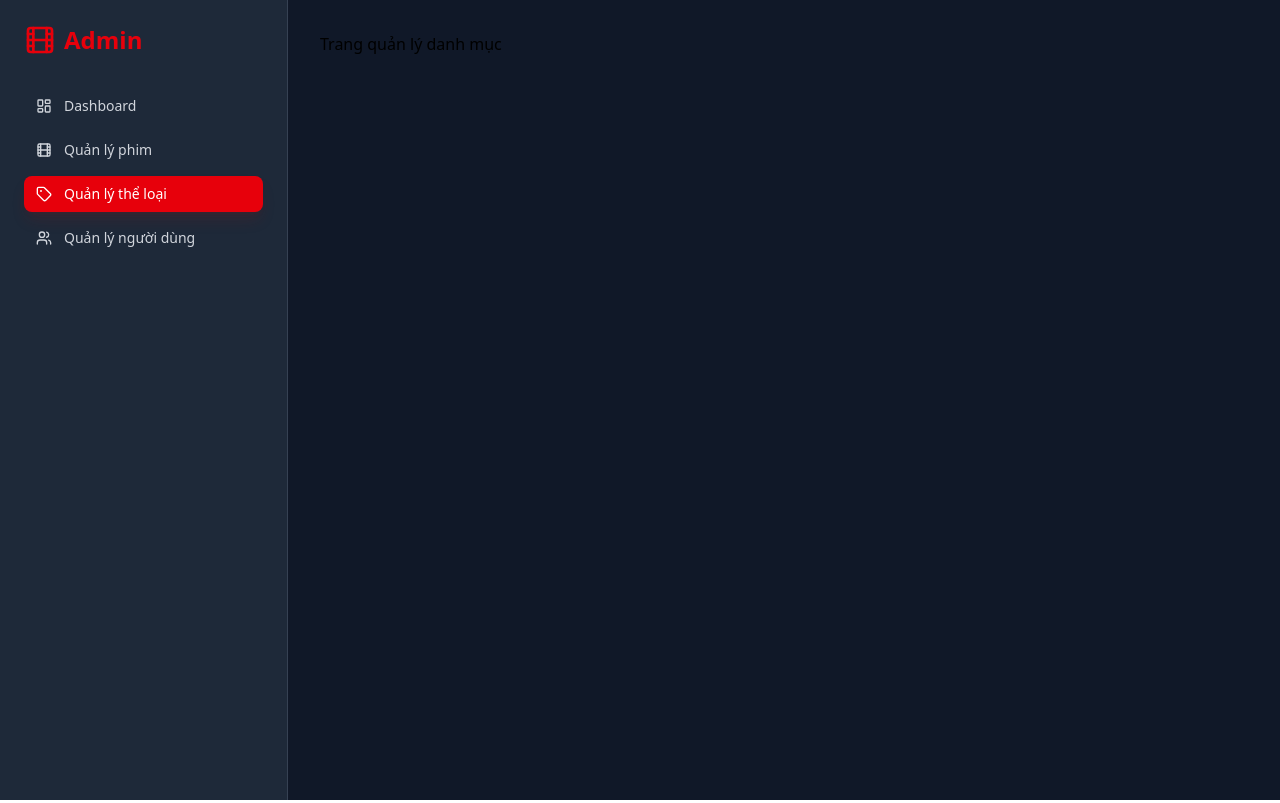
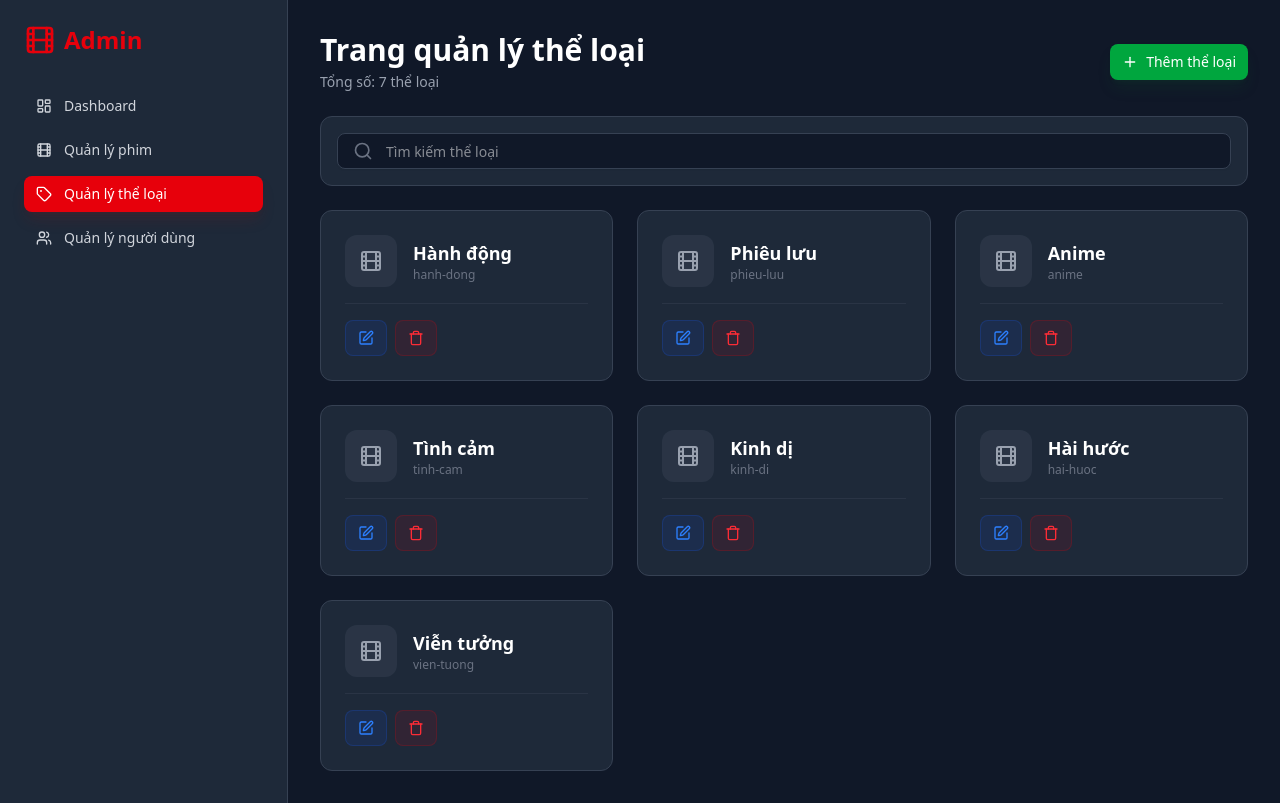
Before and after one commit to daubong240705-art/BTL_LT_WEB, a Next.js app in the folder frontend/: page /admin/categories in a window 1280 px wide. Built offline with nearby package versions, Linux system fonts and the light colour scheme; data requests are answered from the project's data file.

Commit message:
trang quản lý thể loại

```diff
--- /dev/null
+++ b/frontend/app/admin/categories/CategoryTable.tsx
@@ -0,0 +1,86 @@
+import { Category } from "@/app/types/movie"
+import { Button } from "@/components/ui/button";
+import { Input } from "@/components/ui/input";
+import { Edit, Film, Plus, Search, Trash } from "lucide-react";
+
+
+type Props = {
+    categories: Category[],
+    isLoading: boolean
+};
+
+export default function CategoryTable({ categories, isLoading }: Props) {
+    return (
+        <div>
+            <div className="space-y-6">
+                <div className="flex items-center justify-between gap-4">
+                    <div>
+                        <h1 className="text-3xl font-bold text-white">Trang quản lý thể loại</h1>
+                        <p className="text-gray-400 text-sm mt-1">Tổng số: {categories.length} thể loại</p>
+                    </div>
+                    <Button
+                        // onClick={() => {
+                        //     setMode("add");
+                        //     setOpen(true);
+                        // }}
+                        className="flex items-center gap-2 bg-green-600 hover:bg-green-700 text-white px-6 py-2.5 rounded-lg transition-colors font-medium shadow-lg shadow-green-900/20">
+                        <Plus className="w-5 h-5" />
+                        <span>Thêm thể loại</span>
+                    </Button>
+                </div>
+
+                <div className="bg-gray-800 p-4 rounded-xl border border-gray-700">
+                    <div className="relative">
+                        <Input
+                            type="text"
+                            placeholder="Tìm kiếm thể loại"
+                            className="w-full  bg-gray-900 text-white pl-12 pr-4  rounded-lg focus:outline-none focus:ring-2 focus:ring-red-600 border border-gray-700" />
+                        <Search className="absolute left-4 top-1/2 -translate-y-1/2 w-5 h-5 text-gray-500" />
+                    </div>
+                </div>
+
+
+
+                <div className="grid grid-cols-3 gap-6">
+                    {categories.map((cat) => (
+                        <div key={cat.id}
+                            className="bg-gray-800 rounded-xl p-6 border border-gray-700 hover:border-gray-600 transition-all group hover:-translate-y-1">
+                            <div className="flex items-center justify-between mb-4">
+                                <div className="flex items-center gap-4">
+                                    <div className="bg-gray-700/50 p-3.5 rounded-xl group-hover:bg-green-600/20 transition-colors">
+                                        <Film className="w-6 h-6 text-gray-400 group-hover:text-green-400 transition-colors" />
+                                    </div>
+                                    <div>
+                                        <h3 className="text-lg font-bold text-white group-hover:text-green-400 transition-colors">{cat.name}</h3>
+                                        <p className="text-gray-500 text-xs">{cat.slug}</p>
+                                    </div>
+                                </div>
+                            </div>
+                            <div className="flex items-center justify-between pt-4 border-t border-gray-700/50">
+                                <div className="flex gap-2">
+                                    <Button className="p-2 bg-blue-600/10 hover:bg-blue-600 text-blue-500 hover:text-white rounded-lg transition-colors border border-blue-600/20">
+                                        <Edit className="w-4 h-4" />
+                                    </Button>
+                                    <Button className="p-2 bg-red-600/10 hover:bg-red-600 text-red-500 hover:text-white rounded-lg transition-colors border border-red-600/20">
+                                        <Trash className="w-4 h-4" />
+                                    </Button>
+                                </div>
+                            </div>
+
+                        </div>
+                    ))}
+                </div>
+
+                {isLoading && (
+
+                    <div className="flex flex-col items-center justify-center py-20 bg-gray-800/30 rounded-xl border border-dashed border-gray-700">
+                        <Film className="w-16 h-16 text-gray-600 mb-4" />
+                        <h3 className="text-xl font-semibold text-white mb-2">Đang tải thể loại...</h3>
+                    </div>
+
+                )}
+            </div >
+
+        </div>
+    )
+}
--- a/frontend/app/admin/categories/page.tsx
+++ b/frontend/app/admin/categories/page.tsx
@@ -1,7 +1,15 @@
+"use client"
+import { fetchCategories } from "@/lib/api/categories";
+import { useQuery } from "@tanstack/react-query";
+import CategoryTable from "./CategoryTable";
+
 export default function AdminCategoriesPage() {
+    const { data: categories = [], isLoading } = useQuery({
+        queryKey: ["categories"],
+        queryFn: fetchCategories,
+    })
+
     return (
-        <div>
-            <h1>Trang quản lý danh mục</h1>
-        </div>
+        <CategoryTable categories={categories} isLoading={isLoading} />
     );
 }
--- a/frontend/app/admin/movies/MovieTable.tsx
+++ b/frontend/app/admin/movies/MovieTable.tsx
@@ -5,16 +5,16 @@ import { Table, TableBody, TableCell, TableHead, TableHeader, TableRow } from "@
 import { Edit, Plus, Search, Trash2 } from "lucide-react";
 import { useState } from "react";
 import CreateMovieDialog from "./MovieDialog";
-import { fetchMovies } from "@/lib/api/movie";
-import { useQuery } from "@tanstack/react-query";
-import { Movie } from "@/app/types/movie";
+import { Category, Movie } from "@/app/types/movie";
+
 
 type Props = {
     movies: Movie[];
+    categories: Category[];
     isLoading: boolean;
 };
 
-export default function MoviesTable({ movies, isLoading }: Props) {
+export default function MoviesTable({ movies, categories, isLoading }: Props) {
     const [open, setOpen] = useState(false)
     const [mode, setMode] = useState<"add" | "edit">("add");
     const [selectedMovie, setSelectedMovie] = useState<Movie | undefined>();
@@ -31,8 +31,7 @@ export default function MoviesTable({ movies, isLoading }: Props) {
                         setMode("add");
                         setOpen(true);
                     }}
-                    className="flex items-center gap-2 bg-green-600 hover:bg-green-700 text-white px-6 py-2.5 rounded-lg transition-colors font-medium shadow-lg shadow-green-900/20"
-                >
+                    className="flex items-center gap-2 bg-green-600 hover:bg-green-700 text-white px-6 py-2.5 rounded-lg transition-colors font-medium shadow-lg shadow-green-900/20">
                     <Plus className="w-5 h-5" />
                     <span>Thêm phim</span>
                 </Button>
@@ -43,8 +42,7 @@ export default function MoviesTable({ movies, isLoading }: Props) {
                     <Input
                         type="text"
                         placeholder="Tìm kiếm phim"
-                        className="w-full  bg-gray-900 text-white pl-12 pr-4  rounded-lg focus:outline-none focus:ring-2 focus:ring-red-600 border border-gray-700"
-                    />
+                        className="w-full  bg-gray-900 text-white pl-12 pr-4  rounded-lg focus:outline-none focus:ring-2 focus:ring-red-600 border border-gray-700" />
                     <Search className="absolute left-4 top-1/2 -translate-y-1/2 w-5 h-5 text-gray-500" />
                 </div>
             </div>
@@ -56,6 +54,7 @@ export default function MoviesTable({ movies, isLoading }: Props) {
                             <TableRow className="bg-gray-900/50 text-left border-b border-gray-700">
                                 <TableHead className="px-6 py-4 text-gray-400 font-semibold text-sm uppercase tracking-wider">ID</TableHead>
                                 <TableHead className="px-6 py-4 text-gray-400 font-semibold text-sm uppercase tracking-wider">Thông tin phim</TableHead>
+                                <TableHead className="px-6 py-4 text-gray-400 font-semibold text-sm uppercase tracking-wider">Thể loại</TableHead>
                                 <TableHead className="px-6 py-4 text-gray-400 font-semibold text-sm uppercase tracking-wider">Trạng thái</TableHead>
                                 <TableHead className="px-6 py-4 text-gray-400 font-semibold text-sm uppercase tracking-wider">Sửa/xoá</TableHead>
                             </TableRow>
@@ -97,6 +96,22 @@ export default function MoviesTable({ movies, isLoading }: Props) {
                                     </TableCell>
 
                                     <TableCell className="px-6 py-4x">
+                                        <div className="flex flex-wrap gap-1.5">
+                                            {movie.category_ids.slice(0, 2).map((id) => {
+                                                const categoryName = categories.find(c => c.id === id)?.name || id;
+                                                return (
+                                                    <span key={categoryName} className="bg-gray-700 text-gray-300 px-2 py-0.5 rounded text-xs border border-gray-600">
+                                                        {categoryName}
+                                                    </span>);
+                                            })}
+                                            {movie.category_ids.length > 2 && (
+                                                <span className="bg-gray-700 text-gray-300 px-2 py-0.5 rounded text-xs border border-gray-600">
+                                                    +{movie.category_ids.length - 2}
+                                                </span>
+                                            )} </div>
+                                    </TableCell>
+
+                                    <TableCell className="px-6 py-4x">
                                         <span className={`px-2.5 py-1 rounded-full text-xs font-bold border ${movie.status === 'ongoing'
                                             ? 'bg-green-500/10 text-green-500 border-green-500/20'
                                             : 'bg-blue-500/10 text-blue-500 border-blue-500/20'
@@ -116,20 +131,12 @@ export default function MoviesTable({ movies, isLoading }: Props) {
 
                                                 }}
                                                 className="p-2 bg-blue-600/10 hover:bg-blue-600 text-blue-500 hover:text-white rounded-lg transition-colors border border-blue-600/20"
-                                                title="Chỉnh sửa"
-                                            // onClick={() => handleEditMovie(movie)}
-                                            >
+                                                title="Chỉnh sửa">
                                                 <Edit className="w-4 h-4" />
                                             </Button>
                                             <Button
-                                                // onClick={() => setConfirmDialog({
-                                                //     isOpen: true,
-                                                //     movieId: movie.id,
-                                                //     movieTitle: movie.titleVi
-                                                // })}
                                                 className="p-2 bg-red-600/10 hover:bg-red-600 text-red-500 hover:text-white rounded-lg transition-colors border border-red-600/20"
-                                                title="Xóa"
-                                            >
+                                                title="Xóa">
                                                 <Trash2 className="w-4 h-4" />
                                             </Button>
                                         </div>
--- a/frontend/app/types/movie.ts
+++ b/frontend/app/types/movie.ts
@@ -3,7 +3,7 @@
 export interface Category {
     id: number;
     name: string;
-    slug: string;
+    slug?: string;
 }
 
 export interface Movie {
--- a/frontend/db.json
+++ b/frontend/db.json
@@ -189,7 +189,6 @@
       "id": 1,
       "movie_id": 1,
       "name": "Tập 1: Luffy ra khơi",
-      "slug": "one-piece-ep-1",
       "video_url": "https://example.com/video/op1.mp4",
       "duration": "24:00",
       "episode_order": 1,
```
Also changed, not shown: frontend/app/admin/movies/page.tsx (+6 -4 lines).
